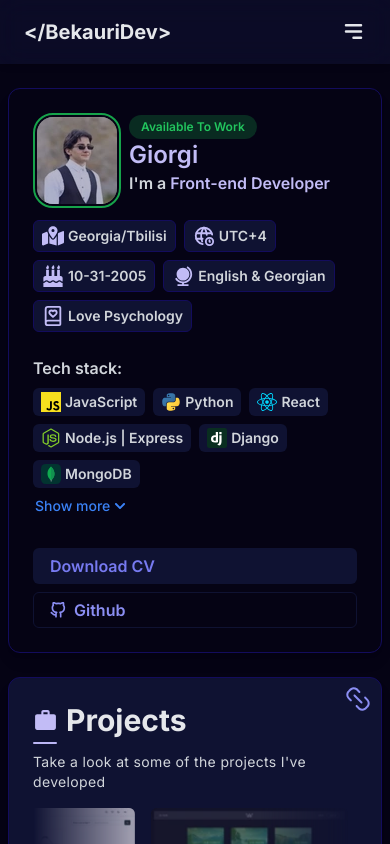
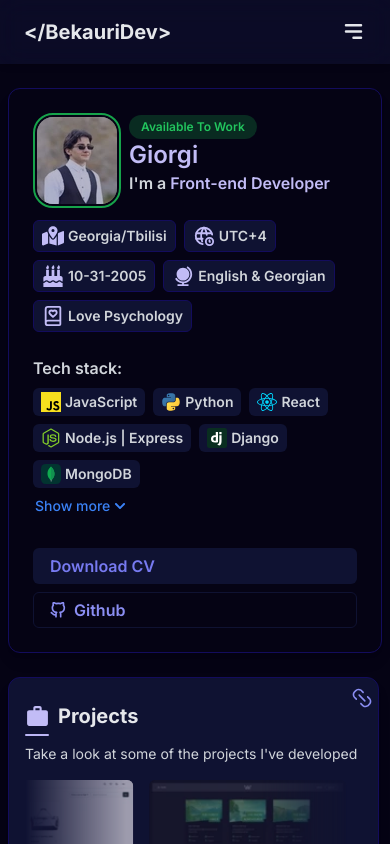
Before and after one commit to bekauridev/React_Portfolio, a React (Vite) app: page / in a window 390 px wide. Shown: the top 844 px of the page. Built offline with nearby package versions, Linux system fonts and the light colour scheme.

Commit message:
Projects Preview - Changes Made for Mobile Friendliness

```diff
--- a/src/features/projects/ProjectsPreview.jsx
+++ b/src/features/projects/ProjectsPreview.jsx
@@ -12,8 +12,8 @@ import ImgSmBankistApp from "../../assets/images/project-images/project-bankist-
 import ImgSmMapty from "../../assets/images/project-images/project-mapty-sm.webp";
 import ImgSmOmnifood from "../../assets/images/project-images/project-omnifood-sm.webp";
 import ImgSmWeatherCard from "../../assets/images/project-images/Weather-card-sm.webp";
+import ImgSmWorldWise from "../../assets/images/project-images/worldWise-project-sm.webp";
 
-import ImgSmWorldWise from "../../assets/images/project-images/worldWise-project-sm.webp";
 import Button from "../../ui/Button";
 
 // React Icons
@@ -26,30 +26,33 @@ function ProjectsPreview() {
   const handleClick = () => {
     navigate("/projects");
   };
+
   return (
     <div
-      className="group relative mx-2 mb-4 mt-6 max-w-md cursor-pointer rounded-xl border border-border-primary bg-primary-500 p-6 shadow-lg"
+      className="group relative mx-2 my-6 w-[calc(100%-1rem)] max-w-[95vw] sm:max-w-md cursor-pointer rounded-xl border border-border-primary bg-primary-500 px-4 py-6 shadow-lg sm:px-6"
       onClick={handleClick}
     >
       <div className="relative mb-1 flex items-center gap-2">
         <MdOutlineWork className="text-text" size={25} />
-        <h1 className="text-3xl font-bold text-gray-200">Projects</h1>
+        <h1 className="text-xl font-bold text-gray-200 sm:text-2xl">Projects</h1>
 
         <RxLink2
-          size={30}
-          className="absolute -right-4 bottom-6 -rotate-90 text-primary-300 transition-all duration-300 group-hover:opacity-0"
+          size={24}
+          className="absolute -right-3 bottom-5 -rotate-90 text-primary-300 transition-all duration-300 group-hover:opacity-0"
         />
         <RxLinkBreak2
-          size={30}
-          className="absolute -right-4 bottom-6 -rotate-90 text-primary-300 opacity-0 transition-all duration-300 group-hover:opacity-100"
+          size={24}
+          className="absolute -right-3 bottom-5 -rotate-90 text-primary-300 opacity-0 transition-all duration-300 group-hover:opacity-100"
         />
       </div>
+
       <DivideLine type="forIcon" />
-      <p className="mt-2 text-sm tracking-wide text-gray-300 sm:text-base">
+
+      <p className="mt-2 text-sm text-gray-300 sm:text-base">
         Take a look at some of the projects I&#39;ve developed
       </p>
 
-      {/* projects slider */}
+      {/* Projects carousel */}
       <div className="mt-4">
         <InfiniteCarousel
           speed={0.7}
@@ -68,6 +71,7 @@ function ProjectsPreview() {
         />
       </div>
 
+      {/* Hover button */}
       <div className="text-md group:opacity-0 group:translate-y-0 absolute -bottom-2 left-1/2 z-10 w-full -translate-x-1/2 bg-primary-500/60 py-1.5 opacity-0 backdrop-blur-sm transition-all duration-300 ease-in-out group-hover:-translate-y-8 group-hover:opacity-100">
         <Button
           type="plain"
```
